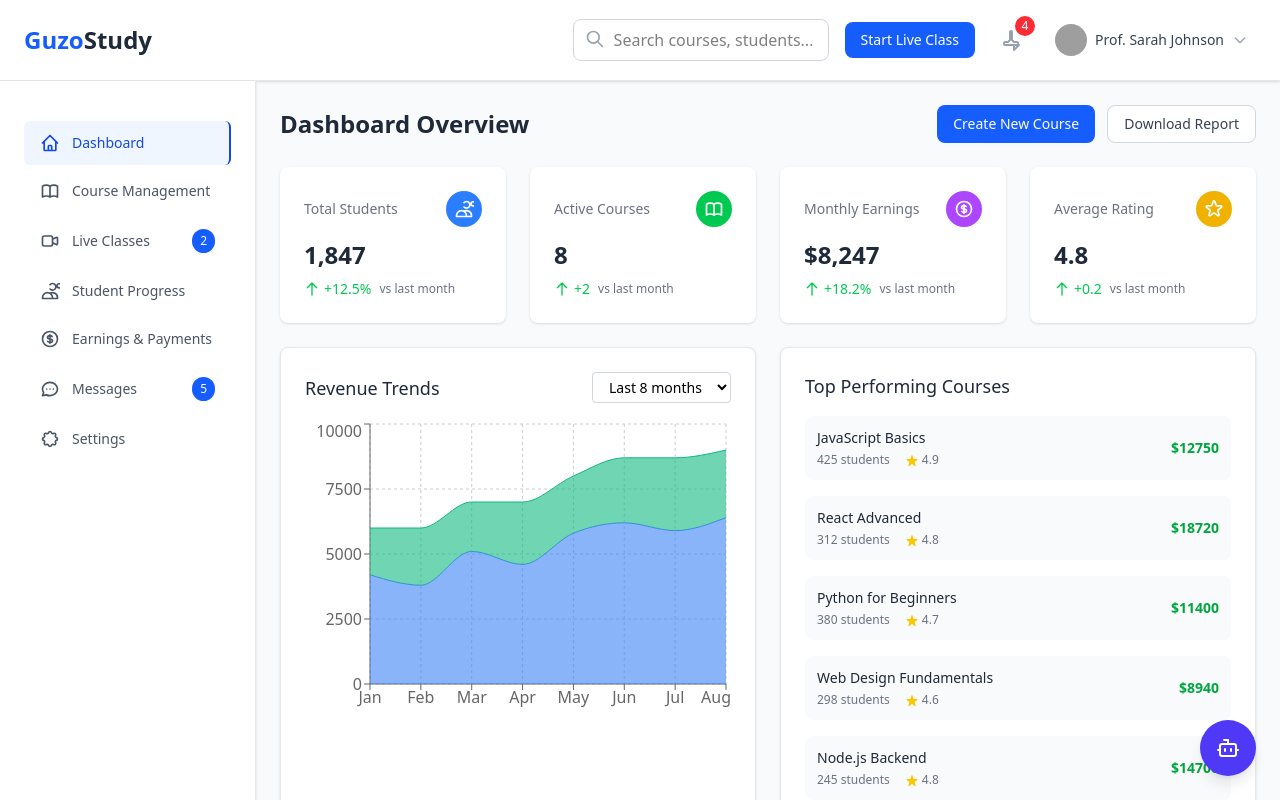
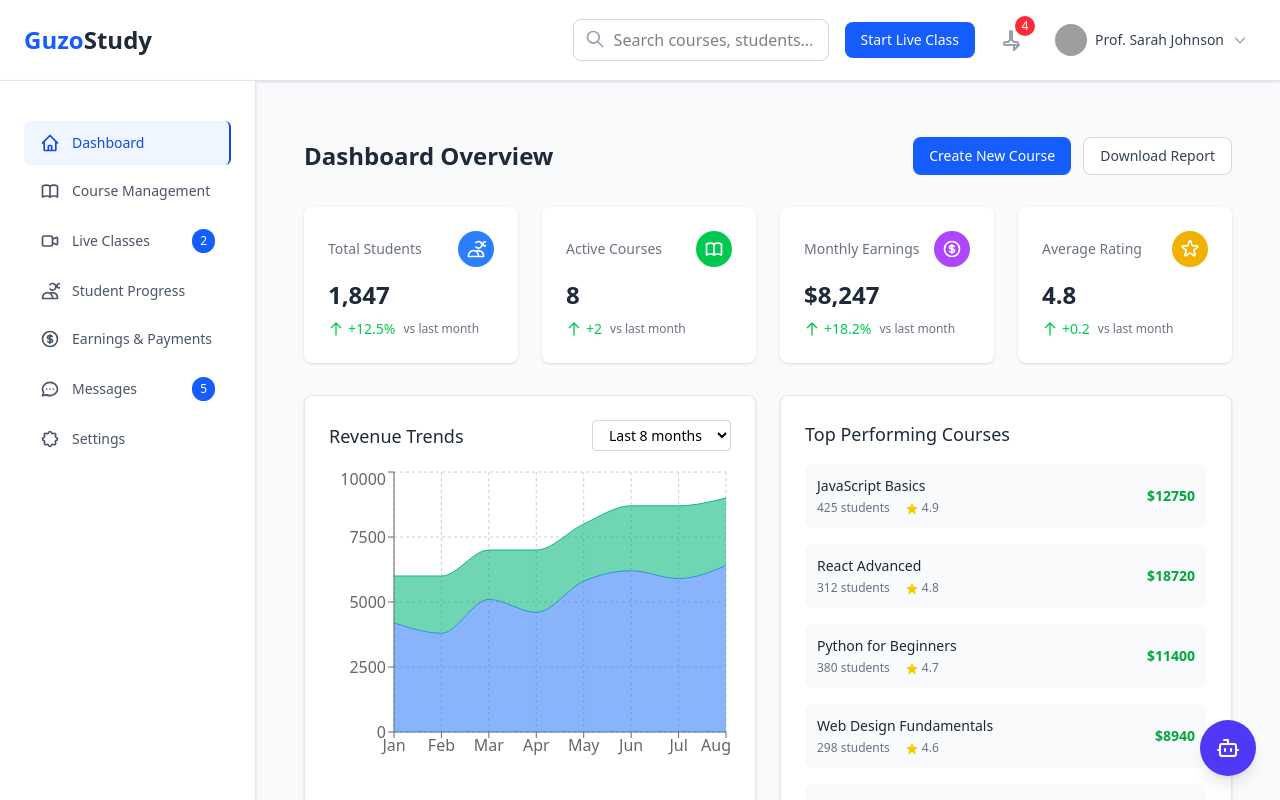
Before and after one commit to GuzoStudy/GuzoStudy, a React (Vite) app in the folder FrontEnd/: page /instructor/dashboard in a window 1280 px wide. Shown: the top 800 px of the page. Built offline with nearby package versions, Linux system fonts and the light colour scheme; grey boxes are pictures that could not be loaded.

Commit message:
dashboard

```diff
--- a/FrontEnd/src/components/Dashboard.jsx
+++ b/FrontEnd/src/components/Dashboard.jsx
@@ -1,12 +1,12 @@
 import React from 'react';
 import StatsCard from './StatsCard';
 import { teacherStats, revenueData, coursePerformanceData, recentActivities, liveClassesData } from '../data/teacherData';
-import { LineChart, Line, AreaChart, Area, BarChart, Bar, XAxis, YAxis, CartesianGrid, Tooltip, ResponsiveContainer, PieChart, Pie, Cell } from 'recharts';
+import { AreaChart, Area, XAxis, YAxis, CartesianGrid, Tooltip, ResponsiveContainer } from 'recharts';
 
 const Dashboard = () => {
   return (
-    <div className="space-y-6">
-      <div className="flex justify-between items-center">
+    <div className="max-w-7xl mx-auto px-6 py-8 space-y-8">
+      <div className="flex flex-col md:flex-row md:justify-between md:items-center space-y-4 md:space-y-0">
         <h1 className="text-2xl font-semibold text-gray-800">Dashboard Overview</h1>
         <div className="flex space-x-3">
           <button className="bg-blue-600 hover:bg-blue-700 text-white px-4 py-2 rounded-lg text-sm font-medium">
```
